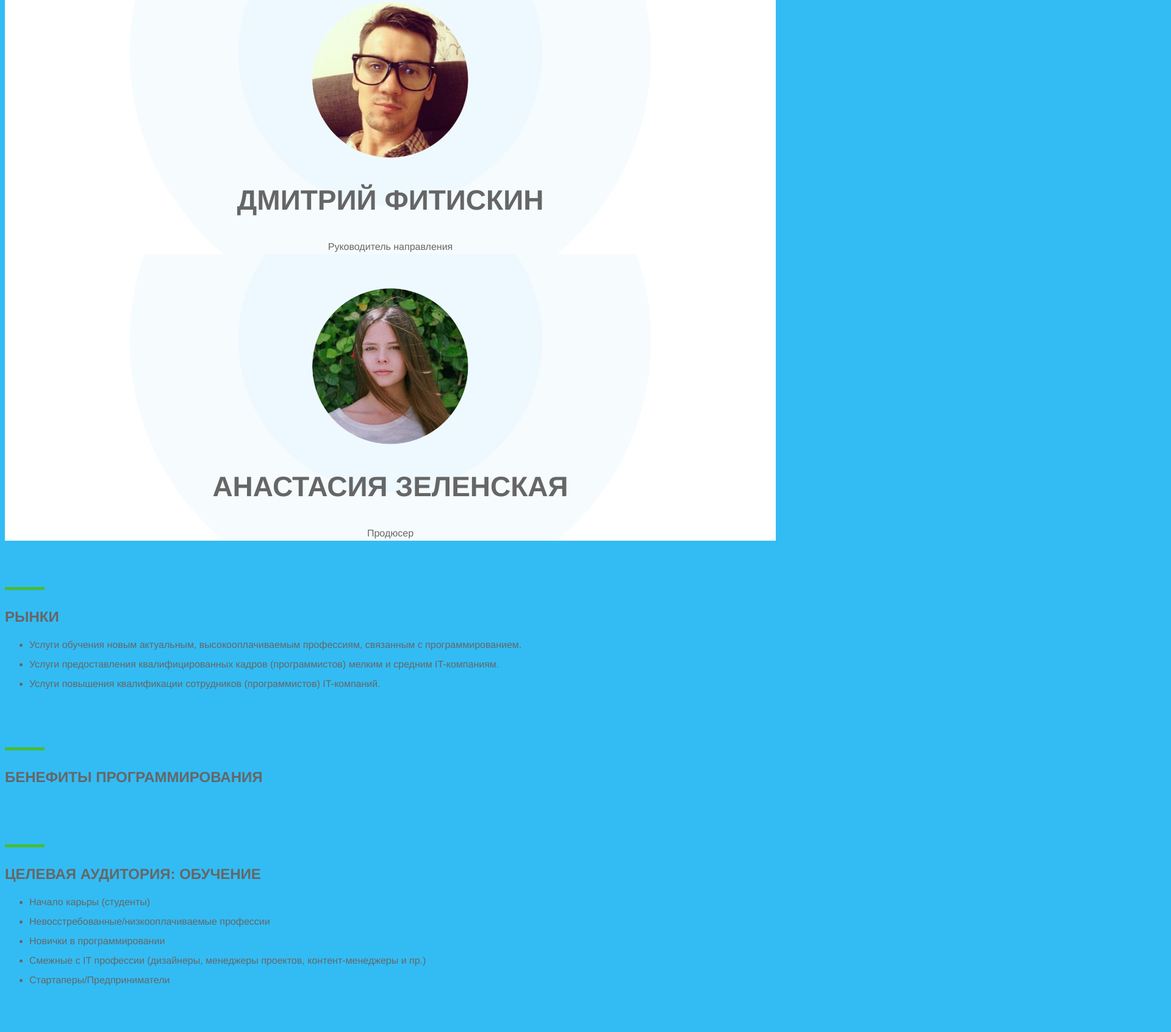
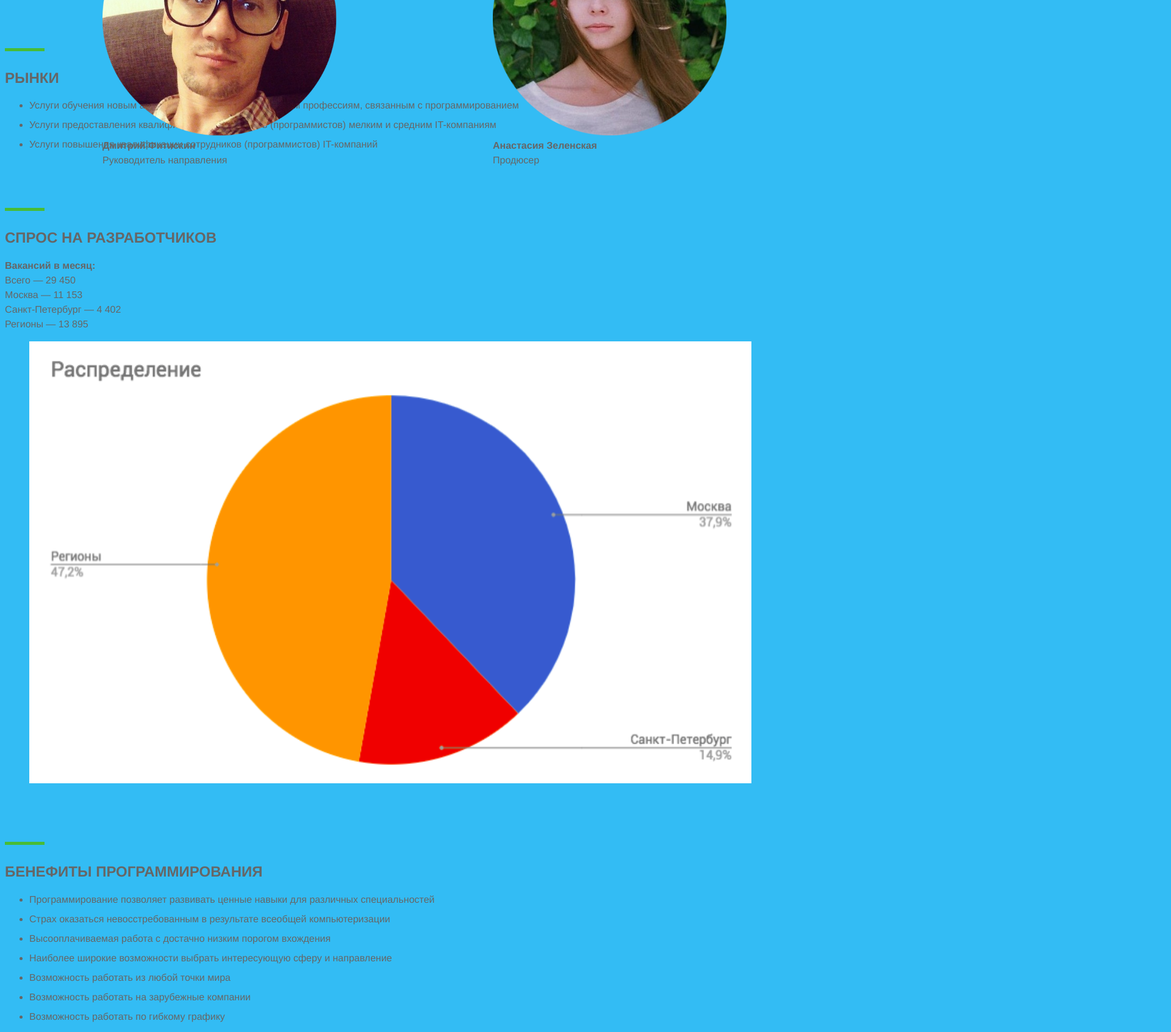
Before and after one commit to dfitiskin/programming, a website: page index.html in a window 1280 px wide. Shown: the part 337-2030 px from the top of the page at 61% size, 1920 px wide, since content can reach past the window. Drawn offline with Linux system fonts and the light colour scheme.

Commit message:
add pics

```diff
--- a/index.html
+++ b/index.html
@@ -5,11 +5,12 @@
   <meta charset="utf-8">
   <meta http-equiv="x-ua-compatible" content="ie=edge">
   <meta name="viewport" content="width=device-width, initial-scale=1">
-  <link rel="stylesheet" href="node_modules/shower-ribbon/styles/screen-4x3.css">
+  <link rel="stylesheet" href="node_modules/shower-ribbon/styles/screen-16x10.css">
   <link rel="stylesheet" href="css/prism.css">
   <link rel="stylesheet" href="css/prism-fix.css">
   <link rel="stylesheet" href="css/netology.css">
   <link rel="stylesheet" href="css/fake-browser.css">
+  <link rel="stylesheet" href="node_modules/mermaid/">
   <link rel="shortcut icon" href="i/favicon.ico" type="image/x-icon">
 </head>
 <body class="shower list">
@@ -22,29 +23,53 @@
     <h2>Направление программирования</h2>
   </section>
 
-  <section class="slide author" id="author">
-    <img src="pic/dfitiskin.png" alt="">
-    <h1>Дмитрий Фитискин</h1>
-    <p>Руководитель направления</p>
-  </section>
-
-  <section class="slide author" id="author">
-    <img src="pic/azelenskaya.png" alt="">
-    <h1>Анастасия Зеленская</h1>
-    <p>Продюсер</p>
+  <section class="slide">
+    <div style="width: 100%; position: absolute; top: 20%; left: 10%;">
+      <figure style="width: 30%;">
+        <img src="pic/dfitiskin.png" alt="" >
+        <figcaption><b>Дмитрий Фитискин</b><br>Руководитель направления</figcaption>
+      </figure>
+    </div>
+    <div style="width: 100%; position: absolute; top: 20%; left: 60%;">
+      <figure style="width: 30%;">
+        <img src="pic/azelenskaya.png" alt="" >
+        <figcaption><b>Анастасия Зеленская</b><br>Продюсер</figcaption>
+      </figure>
+    </div>
   </section>
 
   <section class="slide">
     <h2>Рынки</h2>
     <ul>
-      <li>Услуги обучения новым актуальным, высокооплачиваемым профессиям, связанным с программированием.</li>
-      <li>Услуги предоставления квалифицированных кадров (программистов) мелким и средним IT-компаниям.</li>
-      <li>Услуги повышения квалификации сотрудников (программистов) IT-компаний.</li>
+      <li>Услуги обучения новым актуальным, высокооплачиваемым профессиям, связанным с программированием</li>
+      <li>Услуги предоставления квалифицированных кадров (программистов) мелким и средним IT-компаниям</li>
+      <li>Услуги повышения квалификации сотрудников (программистов) IT-компаний</li>
     </ul>
   </section>
 
   <section class="slide">
+    <h2>Спрос на разработчиков</h2>
+    <p class="left"><b>Вакансий в месяц:</b><br>
+    Всего — 29 450<br>
+    Москва — 11 153<br>
+    Санкт-Петербург — 4 402<br>
+    Регионы — 13 895</p>
+    <figure class="place right" style="top:auto">
+      <img src="i/vacancies.png" alt="Вакансии">
+    </figure>
+  </section>
+
+  <section class="slide">
     <h2>Бенефиты программирования</h2>
+    <ul>
+      <li>Программирование позволяет развивать ценные навыки для различных специальностей</li>
+      <li>Страх оказаться невосстребованным в результате всеобщей компьютеризации</li>
+      <li>Высооплачиваемая работа с достачно низким порогом вхождения</li>
+      <li>Наиболее широкие возможности выбрать интересующую сферу и направление</li>
+      <li>Возможность работать из любой точки мира</li>
+      <li>Возможность работать на зарубежные компании</li>
+      <li>Возможность работать по гибкому графику</li>
+    </ul>
   </section>
 
   <section class="slide">
@@ -54,7 +79,7 @@
       <li>Невосстребованные/низкооплачиваемые профессии</li>
       <li>Новички в программировании</li>
       <li>Смежные с IT профессии (дизайнеры, менеджеры проектов, контент-менеджеры и пр.)</li>
-      <li>Стартаперы/Предприниматели</li>
+      <li>Стартаперы / Предприниматели</li>
     </ul>
   </section>
 
@@ -107,10 +132,16 @@
 
   <section class="slide">
     <h2>Карьерная карта</h2>
+    <figure>
+      <img src="i/career-cart.png" alt="Карьераная карта">
+    </figure>
   </section>
 
   <section class="slide">
     <h2>Текущая программная линейка (схема)</h2>
+    <figure>
+      <img src="i/programs.png" alt="Программная линейка">
+    </figure>
   </section>
 
   <section class="slide">
@@ -120,9 +151,9 @@
       <li>4 продукта (FS, FE, PD, FD)</li>
       <li>9 модулей (HTML, JS, HJ, RA, PHP, PY, ND, MQ, WM)</li>
       <li>1 спорный продукт с которым нужно что-то делать (ND)</li>
-      <p>3 млн 690 тыс — средний ежемесячный доход</p>
-      <p>611 тыс — средняя ежемесячная прибыль</p>
     </ul>
+    <p>3 690 000 — средний ежемесячный доход</p>
+    <p>611 000 — средняя ежемесячная прибыль</p>
   </section>
 
   <section class="slide">
@@ -132,6 +163,10 @@
       <li>6 продуктов (FS, FE, PD, FD, ROR, PDS)</li>
       <li>11 модулей (HTML, JS, HJ, RA, PHP, PY, ND, MQ, WM, DJ, RB, RB2)</li>
     </ul>
+    <p>5 300 000 — средний ежемесячный доход</p>
+    <p>690 000 — средняя ежемесячная прибыль, с учетом затрат на разработку новых программ</p>
+
+
   </section>
 
   <section class="slide">
@@ -154,14 +189,23 @@
 
   <section class="slide">
     <h2>Команда сейчас</h2>
+    <figure>
+      <img src="i/team.png" alt="Команда сейчас">
+    </figure>
   </section>
 
   <section class="slide">
     <h2>Слайд с перестановками</h2>
+    <figure>
+      <img src="i/team2.png" alt="Команда потом">
+    </figure>
   </section>
 
   <section class="slide">
     <h2>Карьерная лестница БЮ</h2>
+    <figure>
+      <img src="i/career.svg" alt="Карьера">
+    </figure>
   </section>
 
   <section class="slide last">
```
Also changed, not shown: i/career-cart.png (added), i/career.png (added), i/career.svg (added), i/code.jpg (deleted), i/programs.png (added), i/team.png (added), i/team2.png (added), i/vacancies.png (added).
